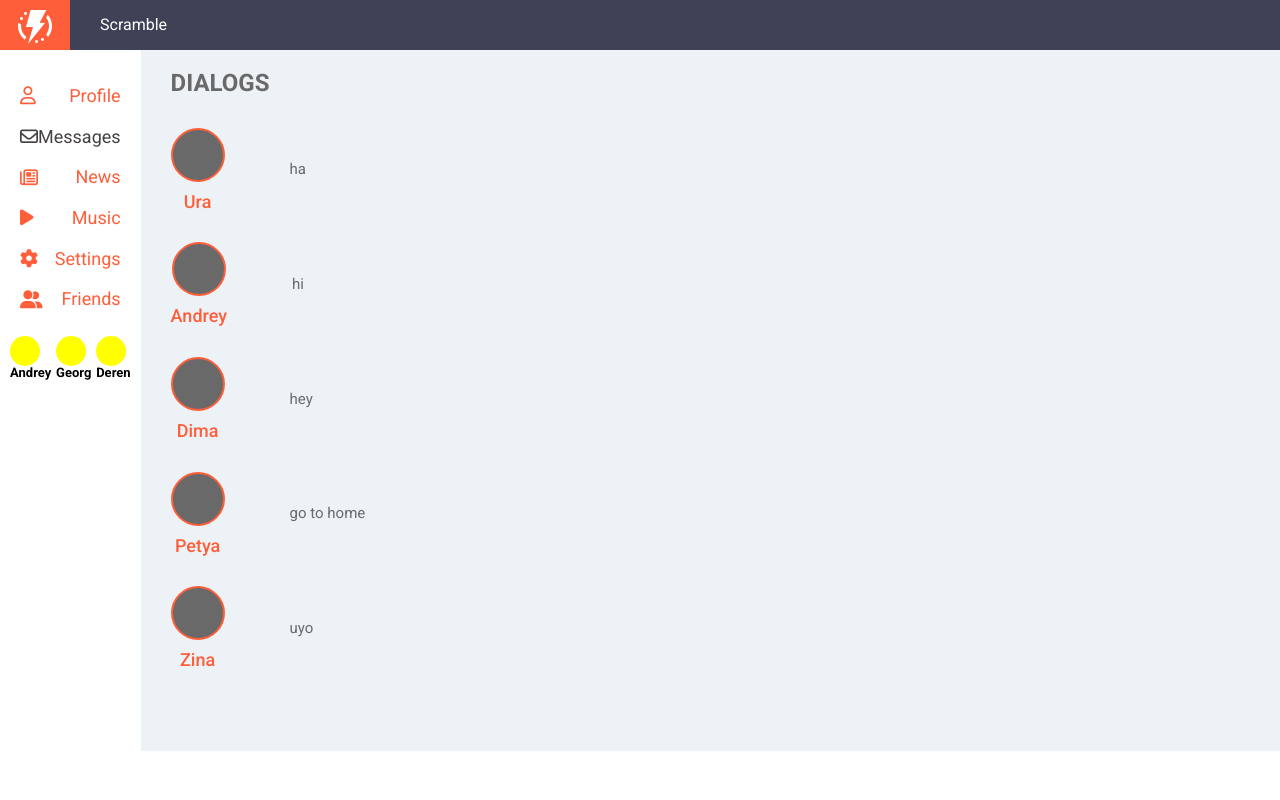
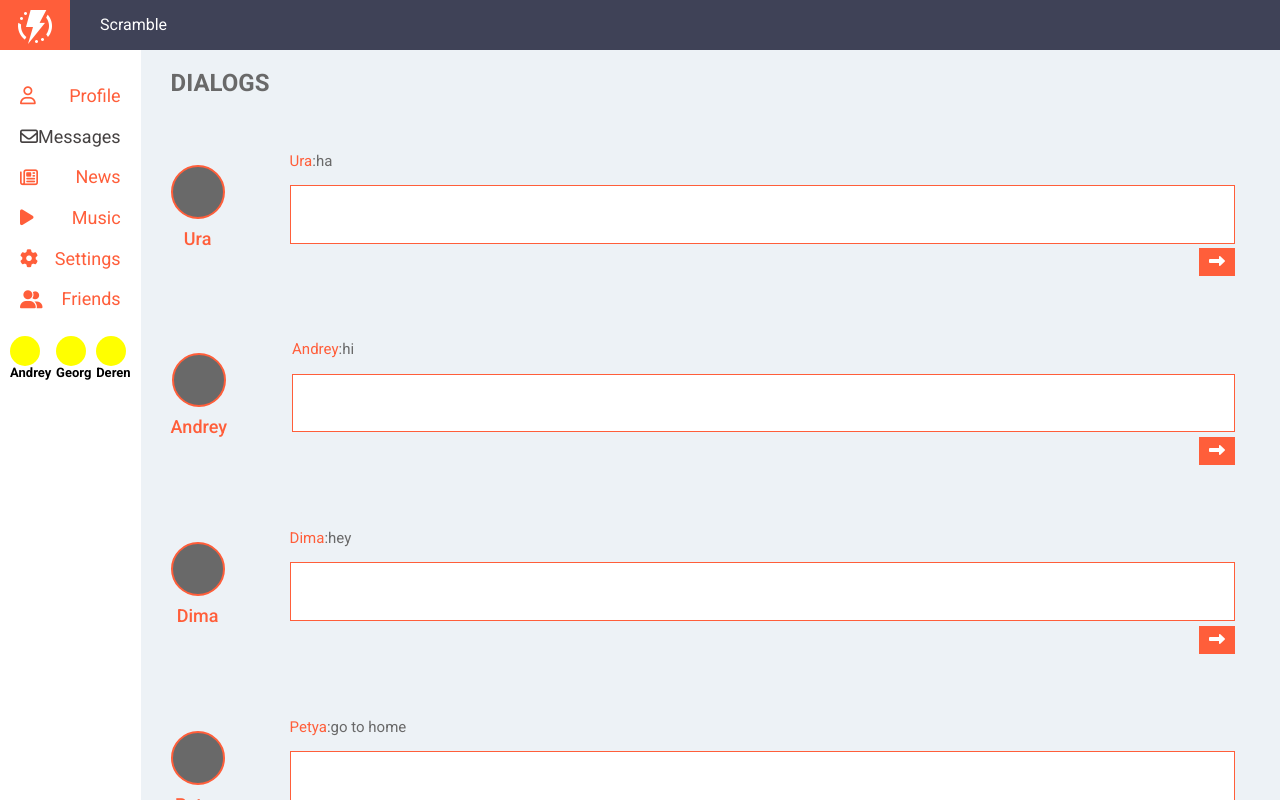
Before and after one commit to Frallen/Social-network, a React (Create React App) app: page /dialogs in a window 1280 px wide. Shown: the top 800 px of the page. Built offline with nearby package versions, Linux system fonts and the light colour scheme.

Commit message:
add reduce,message not working

```diff
--- a/src/App.js
+++ b/src/App.js
@@ -11,7 +11,6 @@ import {Route} from 'react-router-dom';
 import Friends from './components/friends/friends';
 
 
-
 const App = (props) =>{
 
   return(
@@ -22,8 +21,8 @@ const App = (props) =>{
 <Navigation state={props.state.Navigation}></Navigation>
 <div className="content">
 
-<Route path="/profile" render={()=><Profile UpdateNewPostText={props.UpdateNewPostText} state={props.state.Profile} addpost={props.addpost} newPostText={props.state.Profile}></Profile>}></Route>
-<Route path="/dialogs" render={()=><Dialogs state={props.state.Messages}></Dialogs>}></Route>
+<Route path="/profile" render={()=><Profile  dispatch={props.dispatch}  store={props.store} ></Profile>}></Route>
+<Route path="/dialogs" render={()=><Dialogs  dispatch={props.dispatch} store={props.store}></Dialogs>}></Route>
 <Route path="/news" render={()=><News></News>}></Route>
 <Route path="/music" render={()=><Music></Music>}></Route>
 <Route path="/Settings" render={()=><Settings></Settings>}></Route>
--- a/src/components/Navigation/navigation.jsx
+++ b/src/components/Navigation/navigation.jsx
@@ -15,6 +15,7 @@ const Friendsonline = (props)=>{
 }
 
 const Navigation = (props) => {
+
     let friedns=props.state.map(f=><Friendsonline id={f.id} name={f.name}></Friendsonline>)
     return(
         <div className={classes.navigation}>
--- /dev/null
+++ b/src/components/dialogs/diaglog/MessageItem.jsx
@@ -0,0 +1,43 @@
+import React from "react";
+import classes from "./../dialogs.module.scss";
+import {NavLink} from "react-router-dom"
+import { UpdateNewMessagebodyCreator, SendMessageCreator } from "../../../redux/dialogsReducer";
+
+
+const Messageitem =(props)=>{
+
+debugger
+
+
+    let onMessageChange=(e)=>{
+        let body=e.target.value
+       props.dispatch(UpdateNewMessagebodyCreator(body));
+  }
+
+
+  let onSendMessageClick=()=>{
+    props.dispatch(SendMessageCreator())
+}
+
+    return(
+        <NavLink to={"/dialogs/"+props.id} className={classes.dialog} activeClassName={classes.active}>
+        <div className={classes.avatar}>
+         <div className={classes.boximg}>
+           <img src=""/>
+       </div>
+       <span className={classes.name}>{props.name}</span>
+       </div>
+       <div className={classes.boxtext}>
+           <p><span>{props.name}</span>:{props.text}</p>
+           <textarea onChange={onMessageChange}  value={props.NewMessageBody}></textarea>
+           <div className={classes.buttonbox}>
+           <button onClick={onSendMessageClick}><i className="fas fa-long-arrow-alt-right"></i></button>
+           </div>
+       </div>
+ </NavLink>
+    )
+}
+
+
+
+export default Messageitem;
--- a/src/components/dialogs/dialogs.jsx
+++ b/src/components/dialogs/dialogs.jsx
@@ -1,14 +1,14 @@
 import React from "react"
-import Messageitem from "./diaglog/dialog"
+import Messageitem from "./diaglog/MessageItem"
 
 
 
 
 const Dialogs = (props)=>{
-
+  debugger
     //let SenderElement = props.state.S.map(s=><Senderitem id={s.id} name={s.name}></Senderitem>)
-
-    let MessageElement =props.state.M.map(m=><Messageitem id={m.id} name={m.name} text={m.text}></Messageitem>)
+//let state=props.store.GetState().Messages
+    let MessageElement =props.store.GetState().Messages.M.map(m=><Messageitem  id={m.id} name={m.name} text={m.text}></Messageitem>)
 
 
     return(
--- a/src/components/dialogs/dialogs.module.scss
+++ b/src/components/dialogs/dialogs.module.scss
@@ -14,6 +14,7 @@ h2{
     margin: 30px;
     transition: 0.2s ease-in-out;
     text-decoration: none;
+  /*временно*/  cursor: unset;
     .avatar{
         padding-right: 50px;
         text-align: center;
@@ -41,6 +42,35 @@ h2{
         p{
         font-size: 15px;
         color: #696969;
+        span{
+            color: #ff5e3a;
+        }
+        }
+        textarea{
+            outline: none;
+            box-sizing: border-box;
+            width: 100%;
+            resize: none;
+            border: 1px solid #ff5e3a;
+            padding: 10px 15px;
+        }
+        .buttonbox{
+        display: flex;
+        justify-content: flex-end;
+            button{
+                outline: none;
+                color:#fff;
+                background: #ff5e3a;
+                padding: 5px 10px;
+                border: none;
+                cursor: pointer;
+                transition: 0.2s ease-in-out;
+         }
+         button:active{
+
+             background: #e65454;
+             color: #fff;
+         }
         }
     }
 
--- a/src/components/profile/profile.jsx
+++ b/src/components/profile/profile.jsx
@@ -4,15 +4,16 @@ import classes from "./profile.module.scss"
 import Myposts from "./myposts/myposts";
 import Submit from "./submitpost/submit";
 import Info from "./info/Info";
+
 const Profile = (props) =>{
-
+  let state =props.store.GetState().Profile
     return(
         <div>
 
         <div className={classes.header}><img src={Contentheader} alt="" /></div>
-          <Info Bio={props.state.Bio}></Info>
-            <Submit addpost={props.addpost} newPostText={props.state.newPostText} UpdateNewPostText={props.UpdateNewPostText}></Submit>
-          <Myposts P={props.state.P} ></Myposts>
+          <Info Bio={state.Bio}></Info>
+            <Submit dispatch={props.dispatch} newPostText={state.newPostText} ></Submit>
+          <Myposts P={state.P} ></Myposts>
         </div>
     )
 }
--- a/src/components/profile/submitpost/submit.jsx
+++ b/src/components/profile/submitpost/submit.jsx
@@ -1,18 +1,19 @@
 import React from "react";
 import classes from "./submit.module.scss"
-
-
+import { UpdateNewPostTextActionCreator, addpostActionCreator } from "../../../redux/profileReducer";
 
 const Submit = (props) => {
-   let newpost = React.createRef();
+
+    let newpost = React.createRef();
+
     let addpost=()=>{
-        props.addpost();
+        props.dispatch(addpostActionCreator());
 
     }
 
 let OnPostChange=()=>{
     let text =newpost.current.value;
-    props.UpdateNewPostText(text);
+    props.dispatch(UpdateNewPostTextActionCreator(text));
 
 }
 
--- a/src/index.js
+++ b/src/index.js
@@ -1,24 +1,23 @@
 
 import './index.css';
-import state, { subscribe } from "./redux/state"
+import store from "./redux/state"
 import React from 'react';
 import ReactDOM from 'react-dom';
 import './index.css';
 import App from './App';
-import { addpost, UpdateNewPostText } from "./redux/state"
 import {BrowserRouter} from "react-router-dom"
 
 
 
 
-let renderTree=(state)=>{
+let callSubscriber=(state)=>{
 
 
 ReactDOM.render(
     <BrowserRouter>
-<App state={state} addpost={addpost} UpdateNewPostText={UpdateNewPostText}/>
+<App state={state} store={store} dispatch={store.dispatch.bind(store)}/>
 </BrowserRouter>, document.getElementById('root'));
 
 }
-renderTree(state);
-subscribe(renderTree);
+callSubscriber(store.GetState());
+store.subscribe(callSubscriber);
--- /dev/null
+++ b/src/redux/dialogsReducer.js
@@ -0,0 +1,23 @@
+const UpdateNewMessagebody = "UpdateNewMessagebody";
+const SendMessage = "SendMessage";
+
+const dialogReducer = (state, action) => {
+  switch (action.type) {
+    case UpdateNewMessagebody:
+      state.NewMessageBody = action.body;
+      return state;
+    case SendMessage:
+      let body = state.NewMessageBody;
+      state.NewMessageBody = "";
+      state.M.push({ id: 6, text: body });
+      return state;
+    default:
+      return state;
+  }
+};
+
+export default dialogReducer;
+
+
+export const SendMessageCreator=()=>({type:SendMessage})
+export const UpdateNewMessagebodyCreator=(body)=>({type:UpdateNewMessagebody, body:body})
--- /dev/null
+++ b/src/redux/profileReducer.js
@@ -0,0 +1,24 @@
+const addpost = "ADD-POST";
+const UpdateNewPostText = "UpdateNewPostText";
+
+const profileReducer = (state, action) => {
+  switch (action.type) {
+    case addpost:
+      let newPost = {
+        id: 3,
+        message: state.newPostText,
+        like: 5
+      };
+      state.P.push(newPost);
+      state.newPostText = "";
+      return state;
+    case UpdateNewPostText:
+      state.newPostText = action.newtext;
+      return state;
+      default:return state
+  }
+};
+export default profileReducer;
+
+export const addpostActionCreator=()=>({type:addpost})
+export const UpdateNewPostTextActionCreator=(text)=>({type:UpdateNewPostText, newtext:text})
--- a/src/redux/state.js
+++ b/src/redux/state.js
@@ -1,8 +1,13 @@
-let renderTree=()=>{}
+import profileReducer from "./profileReducer";
+import dialogReducer from "./dialogsReducer";
+let store={
 
 
-let state ={
-    Navigation:[
+/*_Приватный объект(сематика) */
+
+_state :{
+
+Navigation:[
         {id:1, name:"Andrey",},
         {id:2, name:"Georg",},
         {id:3, name:"Deren",}
@@ -31,38 +36,35 @@ M:[
     { id:4, name:"Petya", text:"go to home"},
     { id:5, name:"zina", text:"uyo"}
 ],
+NewMessageBody:""
+}
+},
 
-/*Кто написал */
-/*
-S:[
-    {id:1, name:"Andrey"},
-    {id:2, name:"Dima"},
-    {id:3, name:"Zina"},
-    {id:4, name:"Petya"},
-    {id:5, name:"Ura"},
-],*/
-}
+GetState(){
+    return this._state;
+},
+
+_callSubscriber(){},
+
+subscribe(observer){
+    this._callSubscriber=observer;
+},
+    dispatch(action){
+        this._state.Profile=profileReducer(this._state.Profile, action)
+        this._state.Messages=dialogReducer(this._state.Messages, action)
+        this._callSubscriber(this._state)
+    }
+
+
+
 }
 
 
-export const addpost= ()=>{
-    let newPost={
-        id:3,
-        message:state.Profile.newPostText,
-        like:5,
-    }
-    state.Profile.P.push(newPost);
-    state.Profile.newPostText="";
-    renderTree();
-}
 
-export const UpdateNewPostText= (newtext)=>{
-    state.Profile.newPostText =newtext;
-    renderTree();
-}
+///                                                                          text локальная переменная
 
-export const subscribe= (observer)=>{
-    renderTree=observer;
-}
 
-export default state;
+
+
+
+export default store
```
Also changed, not shown: src/redux/navigationReducer.js (added, +8 -0 lines).
